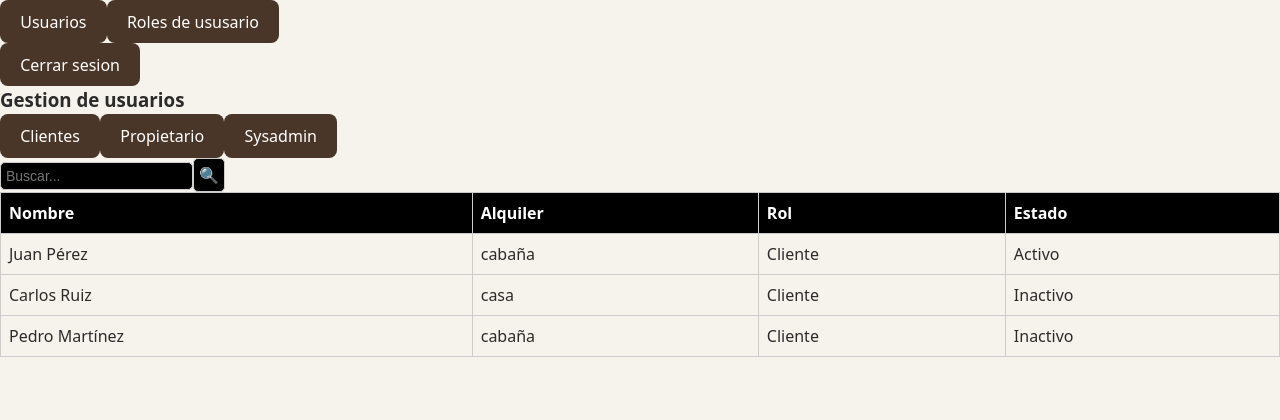
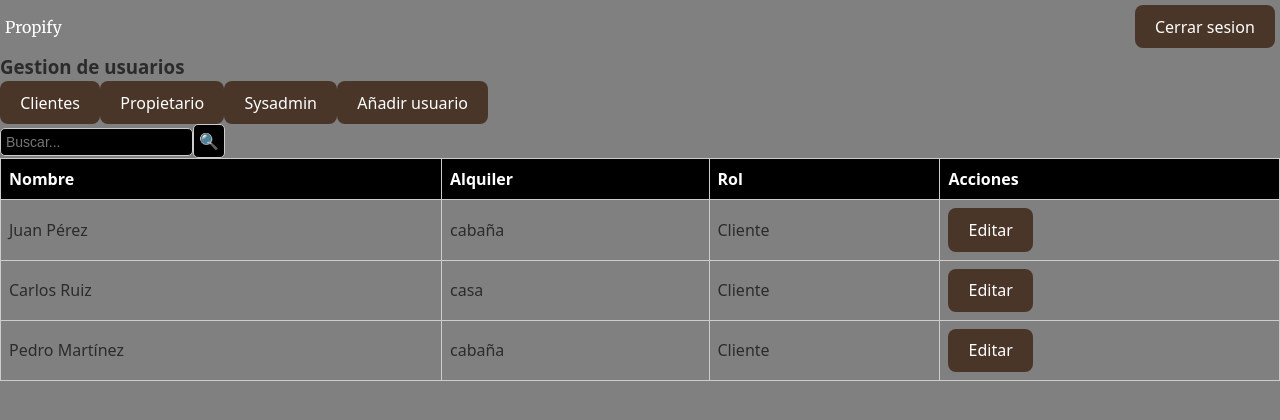
Before and after one commit to Sebas-ale6/Propify-front, a React (Vite) app in the folder Propify-front/: page /sysadmin in a window 1280 px wide. Shown: the top 420 px of the page. Built offline with nearby package versions, Linux system fonts and the light colour scheme.

Commit message:
Formularios de adicion y edicion de usuarios

```diff
--- a/Propify-front/src/components/List/UsersList.jsx
+++ b/Propify-front/src/components/List/UsersList.jsx
@@ -1,4 +1,4 @@
-const UsersList = ({ users, filter, role }) => {
+const UsersList = ({ users, role, callback }) => {
   const filteredByRole = users.filter((user) => user.role === role);
 
   let headerField;
@@ -18,7 +18,7 @@ const UsersList = ({ users, filter, role }) => {
             <th style={headerStyle}>Nombre</th>
             <th style={headerStyle}>{headerField}</th>
             <th style={headerStyle}>Rol</th>
-            <th style={headerStyle}>Estado</th>
+            <th style={headerStyle}>Acciones</th>
           </tr>
         </thead>
         <tbody>
@@ -37,7 +37,7 @@ const UsersList = ({ users, filter, role }) => {
                 <td style={tdStyle}>{user.name}</td>
                 <td style={tdStyle}>{field}</td>
                 <td style={tdStyle}>{user.role}</td>
-                <td style={tdStyle}>{user.status ? "Activo" : "Inactivo"}</td>
+                <td style={tdStyle}><button onClick={callback}>Editar</button></td>
               </tr>
             );
           })}
--- /dev/null
+++ b/Propify-front/src/components/forms/UserForm.jsx
@@ -0,0 +1,38 @@
+const UserForm = ({ type, role }) => {
+
+  return (
+    <form action="">
+        <h2>{ type === "create" ? "Crear usuario" : "Editar usuario" }</h2>
+      <input placeholder="Usuario" type="text"></input>
+      <input placeholder="Email" type="email"></input>
+      <input placeholder="Contraseña" type="password"></input>
+      <select>
+        <option value="cliente">Cliente</option>
+        <option value="propietario">Propietario</option>
+        <option value="SysAdmin">SysAdmin</option>
+      </select>
+
+      {role === "Cliente" ? null : (
+        <div>
+          <input placeholder="Nombre" type="text"></input>
+          <input placeholder="Apellido" type="text"></input>
+          <input placeholder="CBU" type="number"></input>
+          <select>
+            <option value="dni">DNI</option>
+            <option value="pasaporte">Pasaporte</option>
+          </select>
+          <input placeholder="Numero de documento" type="string"></input>
+        </div>
+      )}
+
+      <div>
+        <button>Atras</button>
+        {type === "create" ? null : <button>Eliminar</button>}
+        <button>Guardar</button>
+      </div>
+    </form>
+
+  );
+};
+
+export default UserForm;
--- a/Propify-front/src/pages/SysAdmin.jsx
+++ b/Propify-front/src/pages/SysAdmin.jsx
@@ -1,41 +1,53 @@
 import { useState } from "react";
 import UsersList from "../components/List/UsersList";
 import userData from "../data/UsersData";
+import { useLanguage } from "../components/context/LanguageContext";
+import UserForm from "../components/forms/UserForm";
 
 const SysAdmin = () => {
   const [roleState, setRoleState] = useState("Cliente");
   const [inputState, setInputState] = useState("");
   const [userDataFilterState, setUserDataFilterState] = useState([]);
+  const { t, language, setLanguage } = useLanguage();
+  const [screenState, setScreenState] = useState("table");
+  const [typeFormState, setTypeFormState] = useState("create");
 
   const handleInputChange = (e) => {
     setInputState(e.target.value);
   };
 
   const handleSearch = () => {
-    const filtered = userData.filter((user) =>
-      (user.name?.toLowerCase().includes(inputState.toLowerCase()) ||
+    const filtered = userData.filter(
+      (user) =>
+        user.name?.toLowerCase().includes(inputState.toLowerCase()) ||
         user.apellido?.toLowerCase().includes(inputState.toLowerCase()) ||
         user.property?.toLowerCase().includes(inputState.toLowerCase()) ||
         user.rent?.toLowerCase().includes(inputState.toLowerCase()) ||
-       user.date?.toLowerCase().includes(inputState.toLowerCase()))
+        user.date?.toLowerCase().includes(inputState.toLowerCase())
     );
     setUserDataFilterState(filtered);
   };
 
   return (
-    <div>
-      <header>
-        <nav>
-          <button>Usuarios</button>
-          <button>Roles de ususario</button>
-        </nav>
-        <nav>
+    <div style={{ backgroundColor: "grey", height: "100vh" }}>
+      <header
+        style={{
+          width: "100vw",
+          display: "flex",
+          justifyContent: "space-between",
+          padding: "5px",
+        }}
+      >
+        <span className="logo" style={{ alignContent: "center" }}>
+          {t("logo")}
+        </span>
         <button>Cerrar sesion</button>
-        </nav>
       </header>
 
+      {screenState === "form" ? null : (
         <div>
           <h3>Gestion de usuarios</h3>
+
           <div>
             <button
               onClick={() => {
@@ -57,6 +69,14 @@ const SysAdmin = () => {
               }}
             >
               Sysadmin
+            </button>
+            <button
+              onClick={() => {
+                setTypeFormState("create")
+                setScreenState("form");
+              }}
+            >
+              Añadir usuario
             </button>
           </div>
 
@@ -87,11 +107,21 @@ const SysAdmin = () => {
             </button>
           </div>
         </div>
-
+      )}
+      {screenState === "table" ? (
         <UsersList
-        users={userDataFilterState.length === 0 ? userData : userDataFilterState}
+          users={
+            userDataFilterState.length === 0 ? userData : userDataFilterState
+          }
           role={roleState}
+          callback={() => {
+            setTypeFormState("edit");
+            setScreenState("form");
+          }}
         ></UsersList>
+      ) : (
+        <UserForm type={typeFormState} role={roleState}></UserForm>
+      )}
     </div>
   );
 };
--- a/Propify-front/src/styles/LoginStyle.css
+++ b/Propify-front/src/styles/LoginStyle.css
@@ -13,7 +13,7 @@
   width: 100%;
   height: 100%;
   object-fit: cover;
-  z-index: -1; /* Esto asegura que esté detrás del formulario */
+  z-index: -1; /* esto asegura que este detras del formulario */
 }
 
 
@@ -21,14 +21,14 @@
   display: flex;
   justify-content: center;
   align-items: center;
-  height: 100vh; /* Para ocupar toda la pantalla */
+  height: 100vh;
   width: 100%;
   position: relative;
   z-index: 1;
 }
 
 .login form {
-  background-color: rgba(255, 255, 255, 0.9); /* Blanco con transparencia */
+  background-color: rgba(255, 255, 255, 0.9);
   padding: 2rem;
   border-radius: 12px;
   box-shadow: 0 0 20px rgba(0, 0, 0, 0.2);
@@ -63,7 +63,7 @@
   display: flex;
   justify-content: center;
   align-items: center;
-  height: 100vh; /* pantalla completa */
+  height: 100vh;
   width: 100%;
   position: relative;
   z-index: 1;
```
Lines whose indentation alone changed are shown as unchanged.
